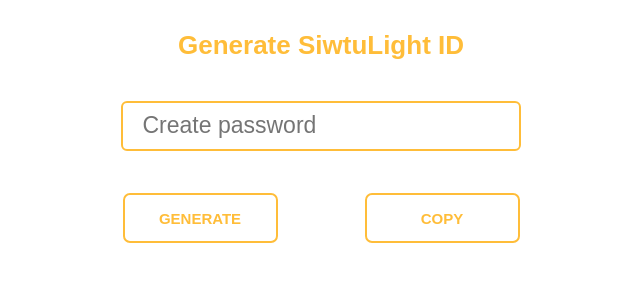
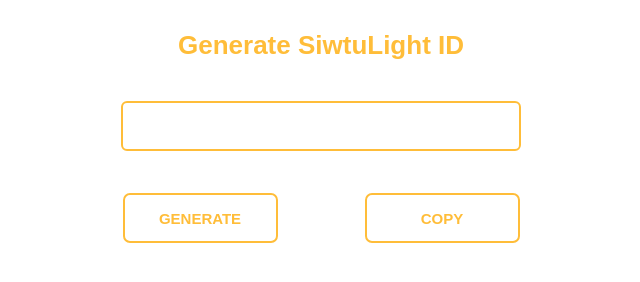
Before and after one commit to TufanTFN/ID, a plain HTML site: page index.html in a window 1280 px wide. Shown: the whole page, without its empty margins (319-959 px from the left). Drawn offline with Linux system fonts and the light colour scheme.

Commit message:
Update index.html

```diff
--- a/index.html
+++ b/index.html
@@ -4,7 +4,7 @@
     <div class="body">
       <div class="box">
         <h2> Generate SiwtuLight ID </h2>
-        <input type="text" name="" placeholder="Create password" id="password" readonly>
+        <input type="text" name="" placeholder="" id="password" readonly>
         <table>
           <th><div id="button" class="btn1"onclick="genPassword()">GENERATE</div></th>
           <th><a  id="button" class="btn2" onclick="copyPassword()">COPY</a></th>
```
